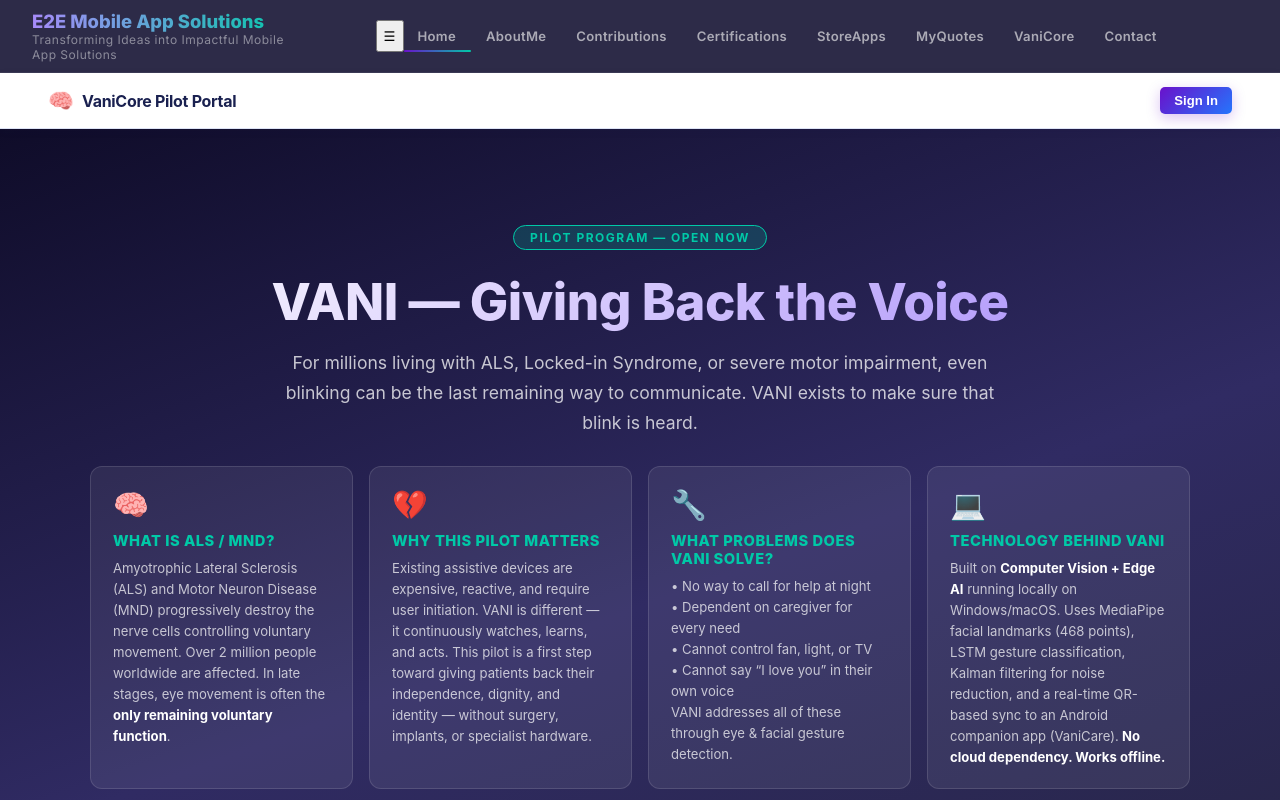
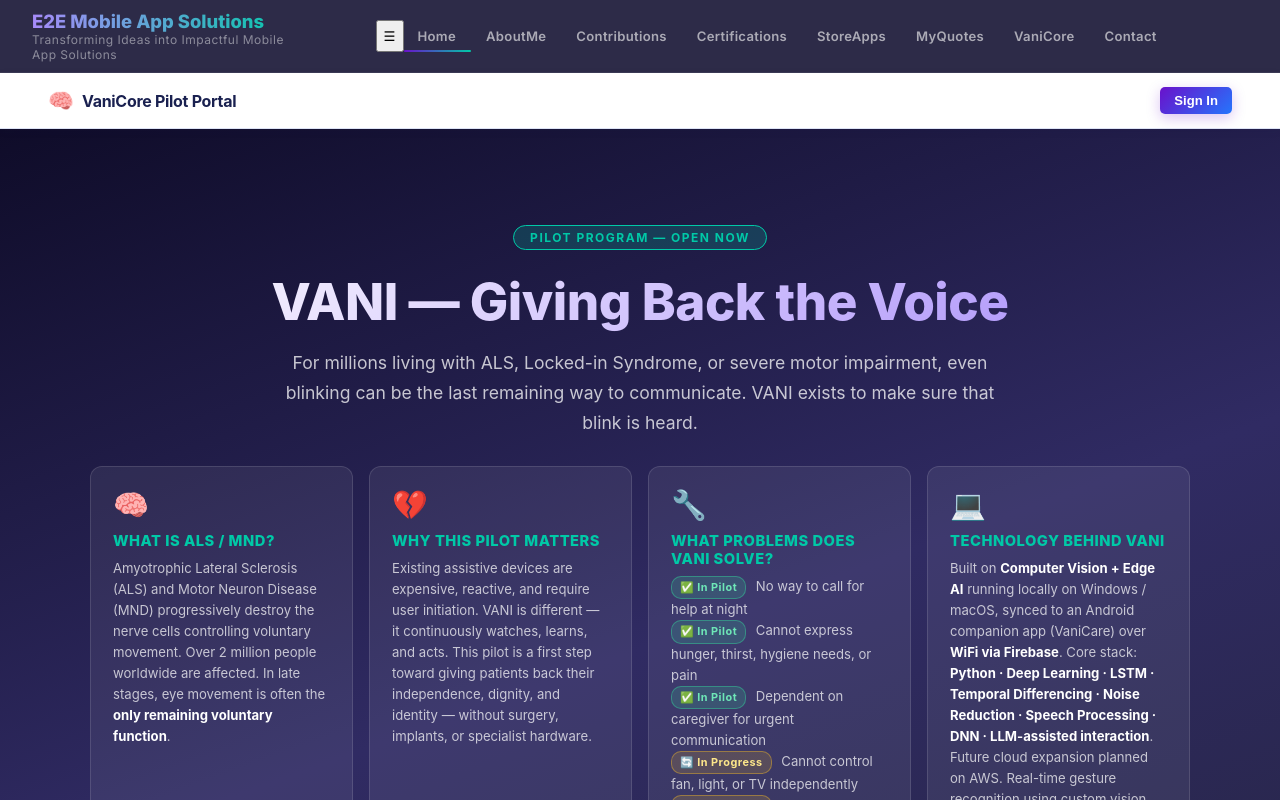
Before and after one commit to pavan-kumar-arepu/E2EMobileAppsSite, a React (Create React App) app: page /vanicore in a window 1280 px wide. Shown: the top 800 px of the page. Built offline with nearby package versions, Linux system fonts and the light colour scheme.

Commit message:
Update hero cards: pilot/progress tags on Problems, rewrite Tech stack, fix principles

```diff
--- a/src/components/Tabs/VaniCore/VaniCore.css
+++ b/src/components/Tabs/VaniCore/VaniCore.css
@@ -191,6 +191,27 @@
   text-transform: uppercase;
   padding: 5px 14px;
   border-radius: 20px;
+}
+/* ── Pilot / In-Progress inline tags ────────────────────────────────────── */
+.vc-tag {
+  display: inline-block;
+  font-size: .68rem;
+  font-weight: 700;
+  letter-spacing: .5px;
+  padding: 2px 8px;
+  border-radius: 10px;
+  margin-right: 6px;
+  vertical-align: middle;
+}
+.vc-tag-pilot {
+  background: rgba(52, 211, 153, .18);
+  border: 1px solid rgba(52, 211, 153, .45);
+  color: #6ee7b7;
+}
+.vc-tag-progress {
+  background: rgba(251, 191, 36, .15);
+  border: 1px solid rgba(251, 191, 36, .4);
+  color: #fde68a;
 }
 /* ── Hero info cards ─────────────────────────────────────────────────────── */
 .vc-hero-cards {
--- a/src/components/Tabs/VaniCore/VaniCore.js
+++ b/src/components/Tabs/VaniCore/VaniCore.js
@@ -114,21 +114,23 @@
         <div className="vc-hero-card-icon">🔧</div>
         <h3>What Problems Does VANI Solve?</h3>
         <p>
-          • No way to call for help at night<br/>
-          • Dependent on caregiver for every need<br/>
-          • Cannot control fan, light, or TV<br/>
-          • Cannot say “I love you” in their own voice<br/>
-          VANI addresses all of these through eye &amp; facial gesture detection.
+          <span className="vc-tag vc-tag-pilot">✅ In Pilot</span> No way to call for help at night<br/>
+          <span className="vc-tag vc-tag-pilot">✅ In Pilot</span> Cannot express hunger, thirst, hygiene needs, or pain<br/>
+          <span className="vc-tag vc-tag-pilot">✅ In Pilot</span> Dependent on caregiver for urgent communication<br/>
+          <span className="vc-tag vc-tag-progress">🔄 In Progress</span> Cannot control fan, light, or TV independently<br/>
+          <span className="vc-tag vc-tag-progress">🔄 In Progress</span> Cannot say &quot;I love you&quot; in their own voice
         </p>
       </div>
       <div className="vc-hero-card">
         <div className="vc-hero-card-icon">💻</div>
         <h3>Technology Behind VANI</h3>
         <p>
-          Built on <strong>Computer Vision + Edge AI</strong> running locally on Windows/macOS.
-          Uses MediaPipe facial landmarks (468 points), LSTM gesture classification,
-          Kalman filtering for noise reduction, and a real-time QR-based sync to an Android companion app (VaniCare).
-          <strong> No cloud dependency. Works offline.</strong>
+          Built on <strong>Computer Vision + Edge AI</strong> running locally on Windows / macOS,
+          synced to an Android companion app (VaniCare) over <strong>WiFi via Firebase</strong>.
+          Core stack: <strong>Python · Deep Learning · LSTM · Temporal Differencing ·
+          Noise Reduction · Speech Processing · DNN · LLM-assisted interaction</strong>.
+          Future cloud expansion planned on AWS. Real-time gesture recognition using
+          custom vision pipelines with temporal smoothing and adaptive calibration.
         </p>
       </div>
     </div>
@@ -138,7 +140,7 @@
       <span className="vc-principle">Patient-Adaptive</span>
       <span className="vc-principle">Affordability by Design</span>
       <span className="vc-principle">No Implants. No Surgery.</span>
-      <span className="vc-principle">Works Offline</span>
+      <span className="vc-principle">WiFi Sync via Firebase</span>
     </div>
     <div className="vc-hero-stats">
       <div className="vc-hero-stat">
```
Also changed, not shown: 11 other files (tests, documents, lock files or other folders).
